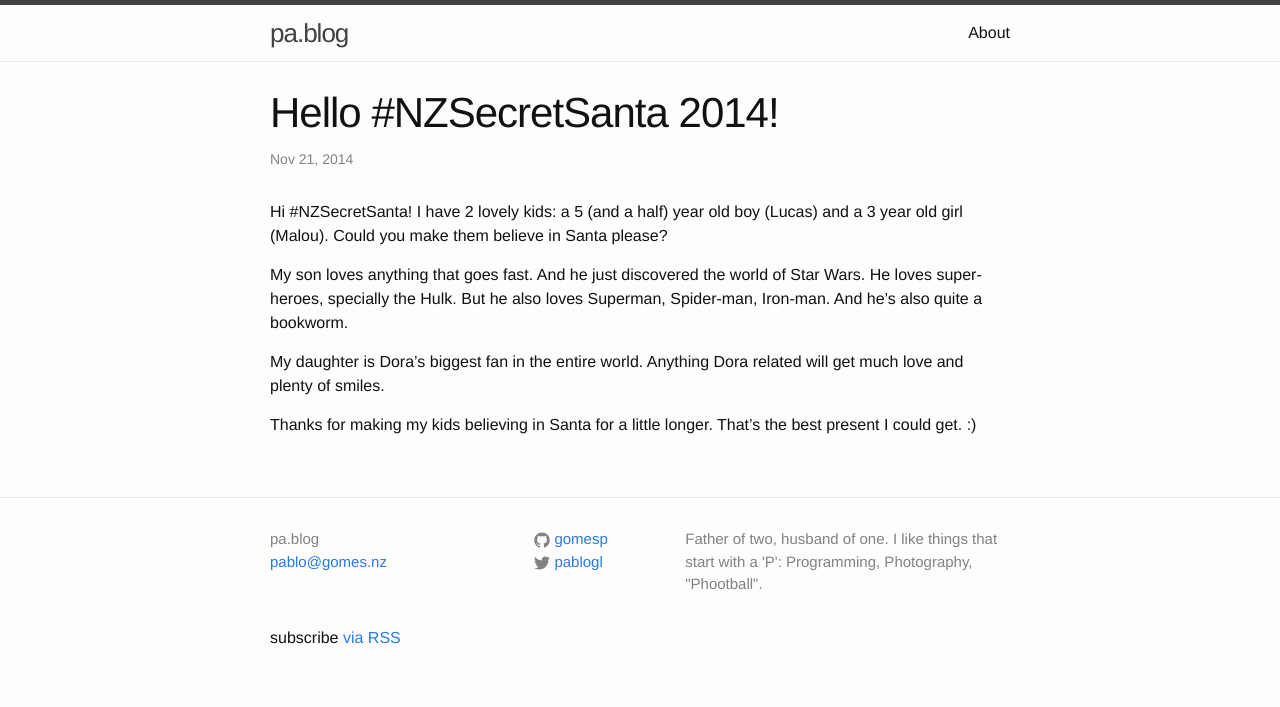
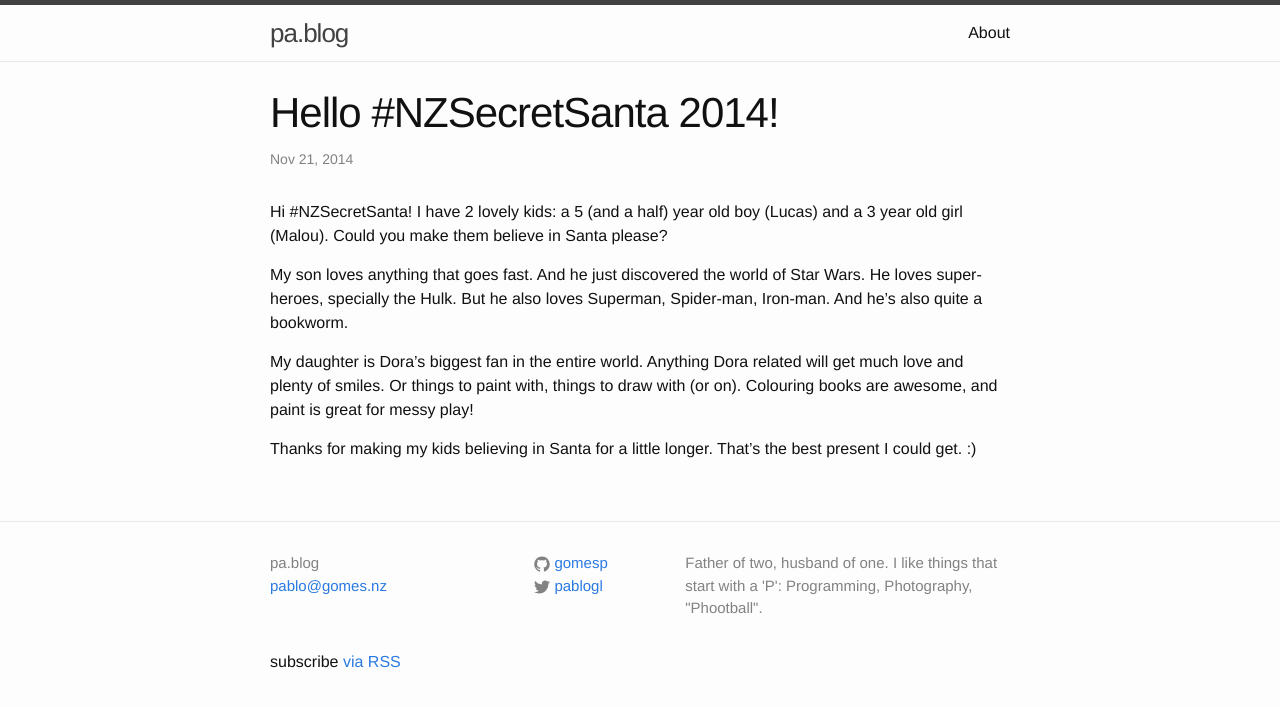
Before and after one commit to gomesp/pablo.gomes.nz, a Jekyll site: the page built from _posts/2014-11-21-nzsecretsanta.markdown, in a window 1280 px wide. Shown: the top 707 px of the page. Built offline with Jekyll 4.4.1, drawn with Linux system fonts in a browser that asks for light colours.

Commit message:
updating post

```diff
--- a/_posts/2014-11-21-nzsecretsanta.markdown
+++ b/_posts/2014-11-21-nzsecretsanta.markdown
@@ -8,6 +8,6 @@ Hi #NZSecretSanta! I have 2 lovely kids: a 5 (and a half) year old boy (Lucas) a
 
 My son loves anything that goes fast. And he just discovered the world of Star Wars. He loves super-heroes, specially the Hulk. But he also loves Superman, Spider-man, Iron-man. And he's also quite a bookworm.
 
-My daughter is Dora's biggest fan in the entire world. Anything Dora related will get much love and plenty of smiles.
+My daughter is Dora's biggest fan in the entire world. Anything Dora related will get much love and plenty of smiles. Or things to paint with, things to draw with (or on). Colouring books are awesome, and paint is great for messy play!
 
 Thanks for making my kids believing in Santa for a little longer. That's the best present I could get. :)
```
